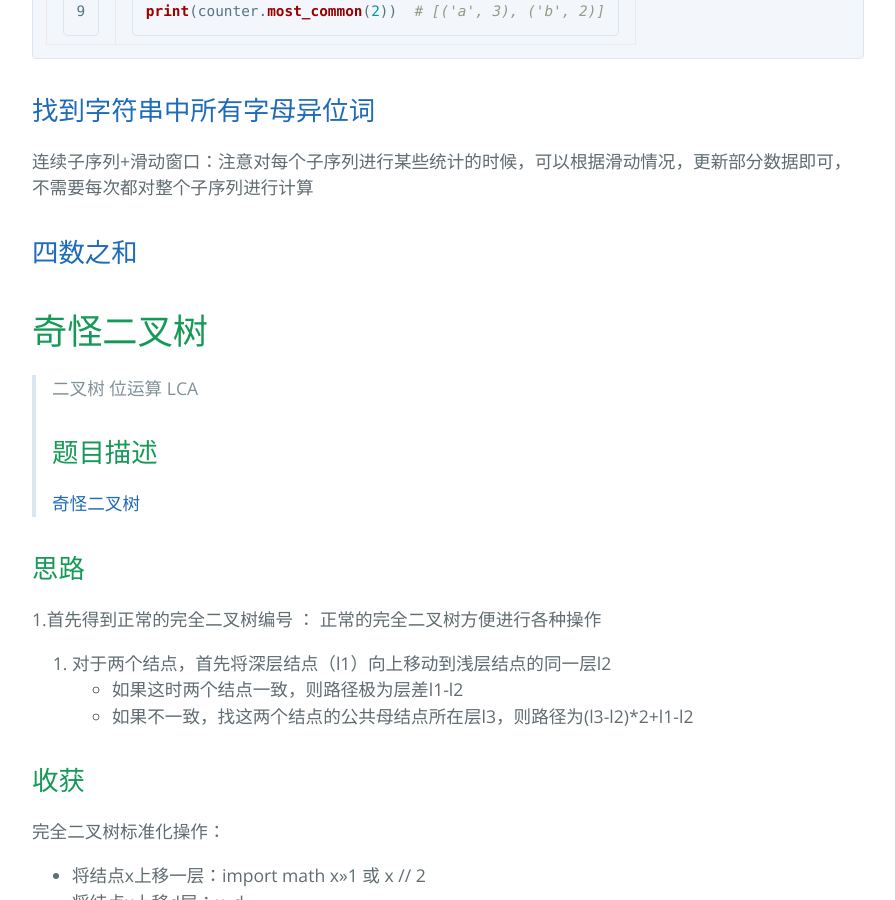
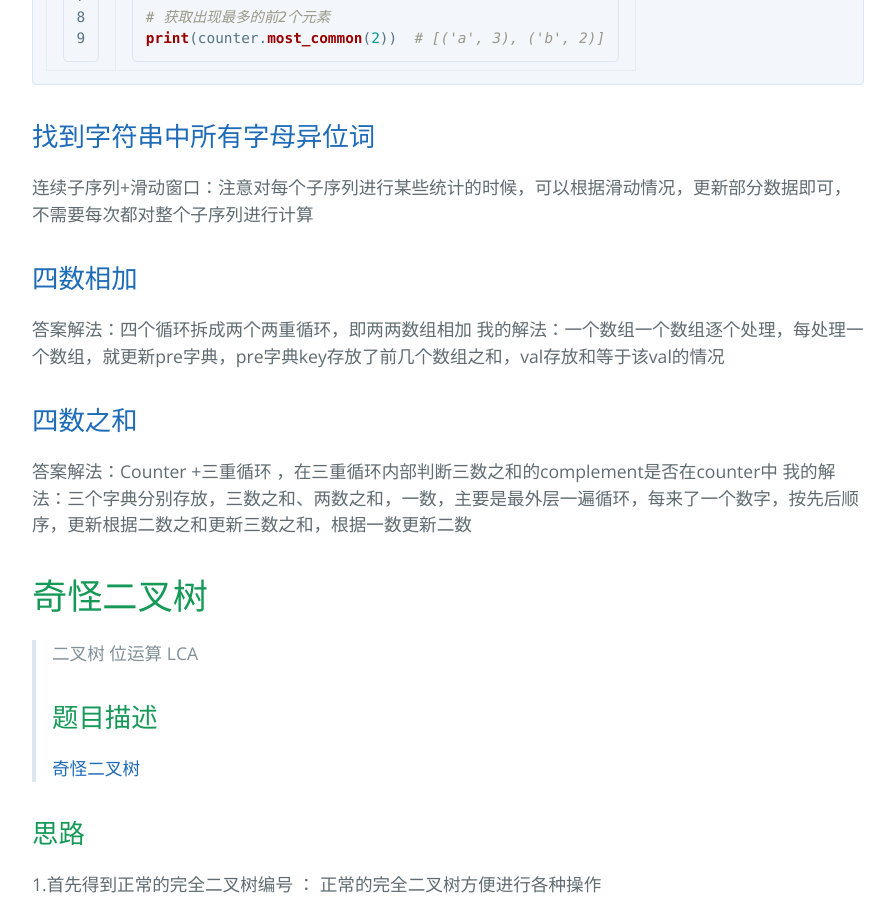
Before and after one commit to Ziyangpig/Note_LeetCode, a Jekyll site: the page built from Ali.md, in a window 1280 px wide and 900 px high, scrolled down 7778 px. Shown: the whole window, without its empty margins (192-1087 px from the left). Built offline with Jekyll 4.4.1, drawn with Linux system fonts in a browser that asks for light colours; our own code applies the rules of GitHub Pages for plain Markdown files; formulas are drawn with MathJax 3; some of the changed text lies outside the part shown.

Commit message:
Update Ali.md

```diff
--- a/Ali.md
+++ b/Ali.md
@@ -181,7 +181,8 @@ class Solution:
 判断含环链表的入口：根据快慢指针的速度特性，设计让两个指针能相遇在环状入口处
 
 # 哈希表
-set和dict都是无序的
+set和dict都是无序的，list是有序的。
+需要去重的时候，用set，除了元素本身，还要保存其他信息时可以用dict，当key值是连续的，比如全小写字符，就可以用list
 **set**
 set是{},()是tuple，set内不能放入不可变对象，比如数值、字符串、none、元组（且元组内部同样是可哈希对象）。
 可使用list来储存不重复的可变对象，每次加入前进行一次判断即可
@@ -268,9 +269,16 @@ print(counter.most_common(2))  # [('a', 3), ('b', 2)]
 
 连续子序列+滑动窗口：注意对每个子序列进行某些统计的时候，可以根据滑动情况，更新部分数据即可，不需要每次都对整个子序列进行计算
 
+## [四数相加](https://leetcode.cn/problems/4sum-ii/solutions/499745/si-shu-xiang-jia-ii-by-leetcode-solution/)
+
+答案解法：四个循环拆成两个两重循环，即两两数组相加
+我的解法：一个数组一个数组逐个处理，每处理一个数组，就更新pre字典，pre字典key存放了前几个数组之和，val存放和等于该val的情况
+
+
 ## [四数之和](https://leetcode.cn/problems/4sum/submissions/610060030/)
 
-
+答案解法：Counter +三重循环 ，在三重循环内部判断三数之和的complement是否在counter中
+我的解法：三个字典分别存放，三数之和、两数之和，一数，主要是最外层一遍循环，每来了一个数字，按先后顺序，更新根据二数之和更新三数之和，根据一数更新二数
 
 
 
```
